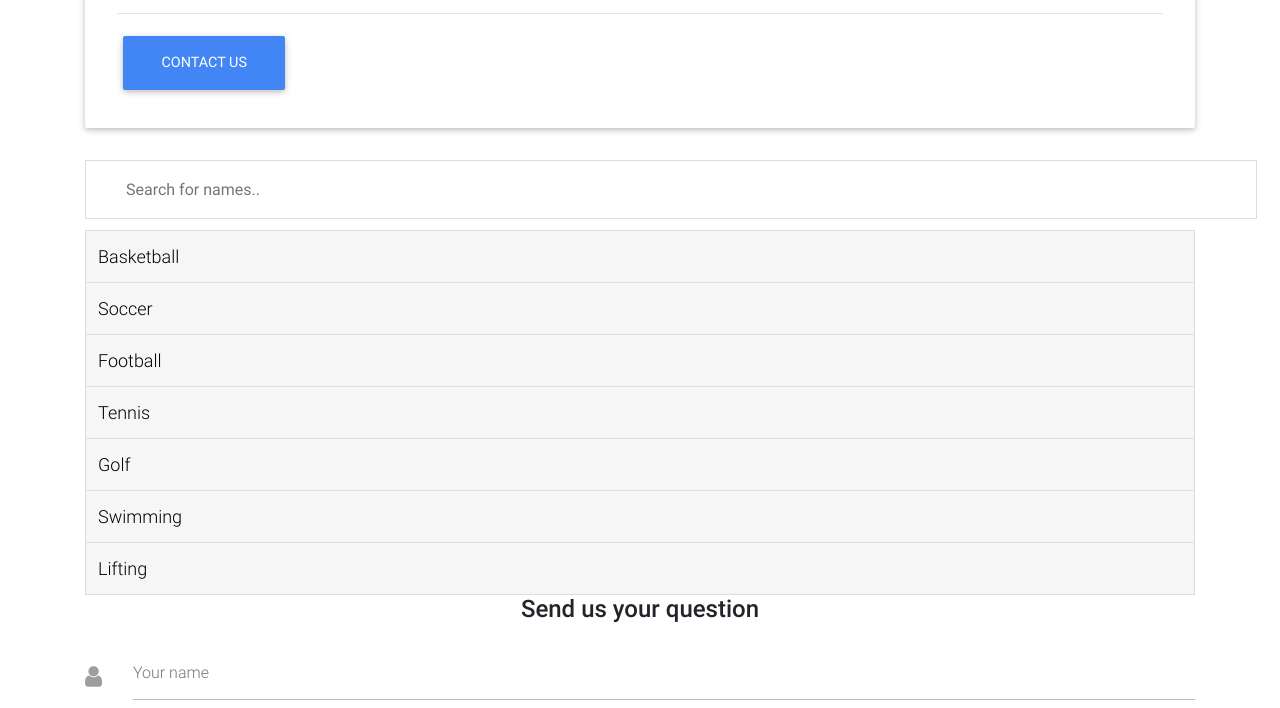
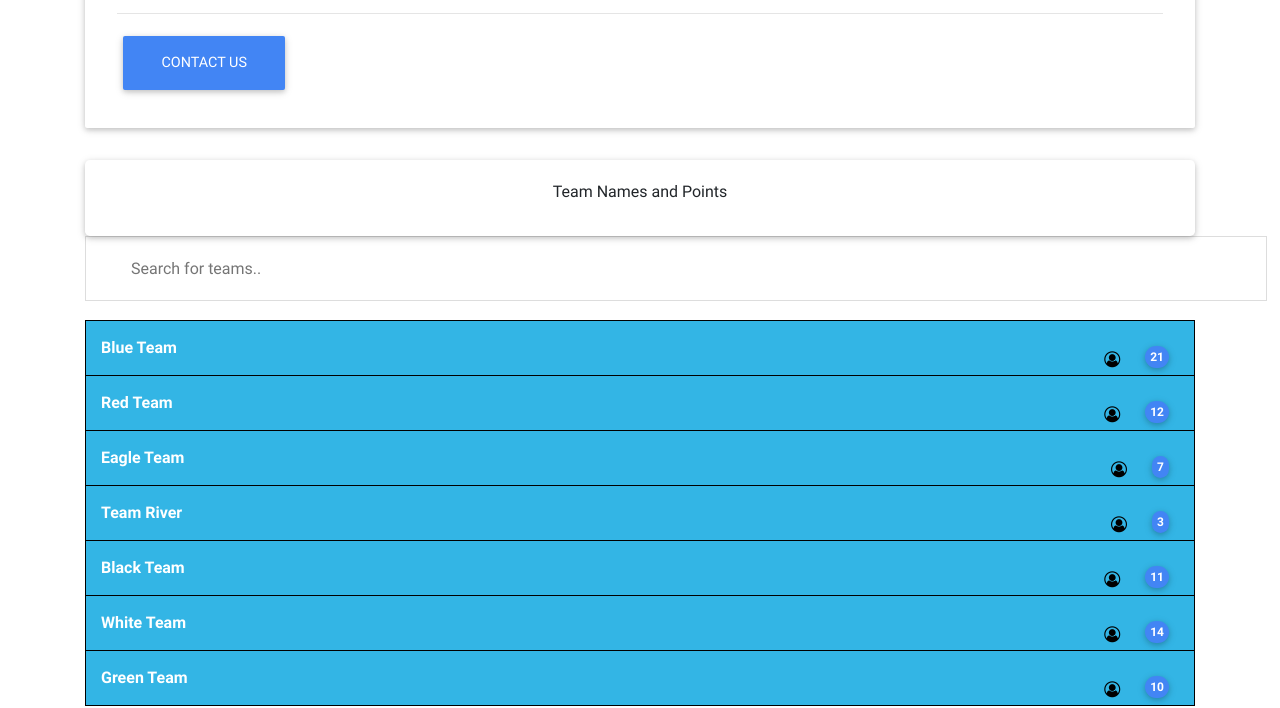
Before and after one commit to stevemartin21/searcheableList, a plain HTML site: page index.html in a window 1280 px wide. Shown: the part 121-829 px from the top of the page. Drawn offline with Linux system fonts and the light colour scheme.

Commit message:
Add files via upload

```diff
--- a/faq.js
+++ b/faq.js
@@ -25,18 +25,24 @@ for (i = 0; i < question.length; i++) {
 // My Listy
 
 
-function myFunction() {
-    // Declare variables
-    var input, filter, ul, li, a, i;
-    input = document.getElementById('myInput');
+function listSearch() {
+    //  Name Variables
+    let input;
+    let filter;
+    let ul;
+    let li;
+    let link;
+    let i;
+
+    input = document.getElementById('searchInput');
     filter = input.value.toUpperCase();
-    ul = document.getElementById("myUL");
+    ul = document.getElementById("teamList");
     li = ul.getElementsByTagName('li');
 
     // Loop through all list items, and hide those who don't match the search query
     for (i = 0; i < li.length; i++) {
-        a = li[i].getElementsByTagName("a")[0];
-        if (a.innerHTML.toUpperCase().indexOf(filter) > -1) {
+        link = li[i].getElementsByTagName("a")[0];
+        if (link.text.toUpperCase().indexOf(filter) > -1) {
             li[i].style.display = "";
         } else {
             li[i].style.display = "none";
--- a/index.html
+++ b/index.html
@@ -5,7 +5,7 @@
     <meta charset="utf-8">
     <meta name="viewport" content="width=device-width, initial-scale=1, shrink-to-fit=no">
     <meta http-equiv="x-ua-compatible" content="ie=edge">
-    <title>Steve Martin Tech</title>
+    <title>Searcheable List</title>
     <!-- Font Awesome -->
     <link rel="stylesheet" href="https://maxcdn.bootstrapcdn.com/font-awesome/4.7.0/css/font-awesome.min.css">
     <!-- Bootstrap core CSS -->
@@ -42,20 +42,31 @@
 
 
 
+
+
+
 <div class="container">
-            <input type="text" id="myInput" onkeyup="myFunction()" placeholder="Search for names..">
 
-            <ul id="myUL">
-              <li><a href="#">Basketball</a></li>
-              <li><a href="#">Soccer</a></li>
+<div class="card">
+    <div class="card-body card-title text-center">
+        Team Names and Points
+    </div>
+</div>
 
-              <li><a href="#">Football</a></li>
-              <li><a href="#">Tennis</a></li>
 
-              <li><a href="#">Golf</a></li>
-              <li><a href="#">Swimming</a></li>
-              <li><a href="#">Lifting</a></li>
-            </ul>
+            <input type="text" id="searchInput" onkeyup="listSearch()" placeholder="Search for teams..">
+
+        <ul id="teamList">
+  <li><a href="#">Blue Team<span class="badge badge-primary badge-pill">21</span><i class="fa fa-user-circle-o" aria-hidden="true"></i></a></li>
+  <li><a href="#">Red Team<span class="badge badge-primary badge-pill">12</span><i class="fa fa-user-circle-o" aria-hidden="true"></i></a></li>
+
+  <li><a href="#">Eagle Team<span class="badge badge-primary badge-pill">7</span><i class="fa fa-user-circle-o" aria-hidden="true"></i></a></li>
+  <li><a href="#">Team River<span class="badge badge-primary badge-pill">3</span><i class="fa fa-user-circle-o" aria-hidden="true"></i></a></li>
+
+  <li><a href="#">Black Team<span class="badge badge-primary badge-pill">11</span><i class="fa fa-user-circle-o" aria-hidden="true"></i></a></li>
+  <li><a href="#">White Team<span class="badge badge-primary badge-pill">14</span><i class="fa fa-user-circle-o" aria-hidden="true"></i></a></li>
+  <li><a href="#">Green Team<span class="badge badge-primary badge-pill">10</span><i class="fa fa-user-circle-o" aria-hidden="true"></i></a></li>
+</ul>
 
 </div>
 
@@ -64,7 +75,12 @@
 
   <div class="container" id="faq">
         <form>
-            <p class="h4 text-center mb-4">Send us your question</p>
+            <div class="card-fluid">
+                <div class="card-body card-title text-center">
+                    Contact Us
+            </div>
+            </div>
+
 
             <!-- Material input text -->
             <div class="md-form">
--- a/styles.css
+++ b/styles.css
@@ -36,42 +36,55 @@
     float:right;
 }
 
+.fa-user-circle-o{
+    margin:10px;
+    padding:5px;
+    float:right;
+    color:black;
+}
 
+.badge{
+    margin:10px;
+    padding:5px;
+    float:right;
+}
 
 /*  ///////////////////////////////////////////////////////////////////////////////////////////            */
 
 
 
 
-#myInput {
-    background-image: url('/css/searchicon.png'); /* Add a search icon to input */
-    background-position: 10px 12px; /* Position the search icon */
-    background-repeat: no-repeat; /* Do not repeat the icon image */
-    width: 100%; /* Full-width */
-    font-size: 16px; /* Increase font-size */
-    padding: 12px 20px 12px 40px; /* Add some padding */
-    border: 1px solid #ddd; /* Add a grey border */
-    margin-bottom: 12px; /* Add some space below the input */
+#searchInput {
+
+    background-position: 10px 12px;
+    border: 1px solid #ddd;
+    margin-bottom: 20px;
+
+    width: 100%;
+    font-size: 1em;
+    padding: 15px 25px 15px 45px;
+   }
+
+#teamList {
+    padding: 0;
+    margin: 0;
+    list-style-type: none;
+
 }
 
-#myUL {
-    /* Remove default list styling */
-    list-style-type: none;
-    padding: 0;
-    margin: 0;
+#teamList li a {
+
+    padding: 15px;
+    text-decoration: none;
+    font-weight: bold;
+    font-size: 1em;
+    color: white;
+    display: block;
+      border: 1px solid black;
+    margin-top: -1px;
+    background-color: #33b5e5;
 }
 
-#myUL li a {
-    border: 1px solid #ddd; /* Add a border to all links */
-    margin-top: -1px; /* Prevent double borders */
-    background-color: #f6f6f6; /* Grey background color */
-    padding: 12px; /* Add some padding */
-    text-decoration: none; /* Remove default text underline */
-    font-size: 18px; /* Increase the font-size */
-    color: black; /* Add a black text color */
-    display: block; /* Make it into a block element to fill the whole list */
+#teamList li a:hover:not(.header) {
+    background-color:#0099CC;
 }
-
-#myUL li a:hover:not(.header) {
-    background-color: #eee; /* Add a hover effect to all links, except for headers */
-}
```
